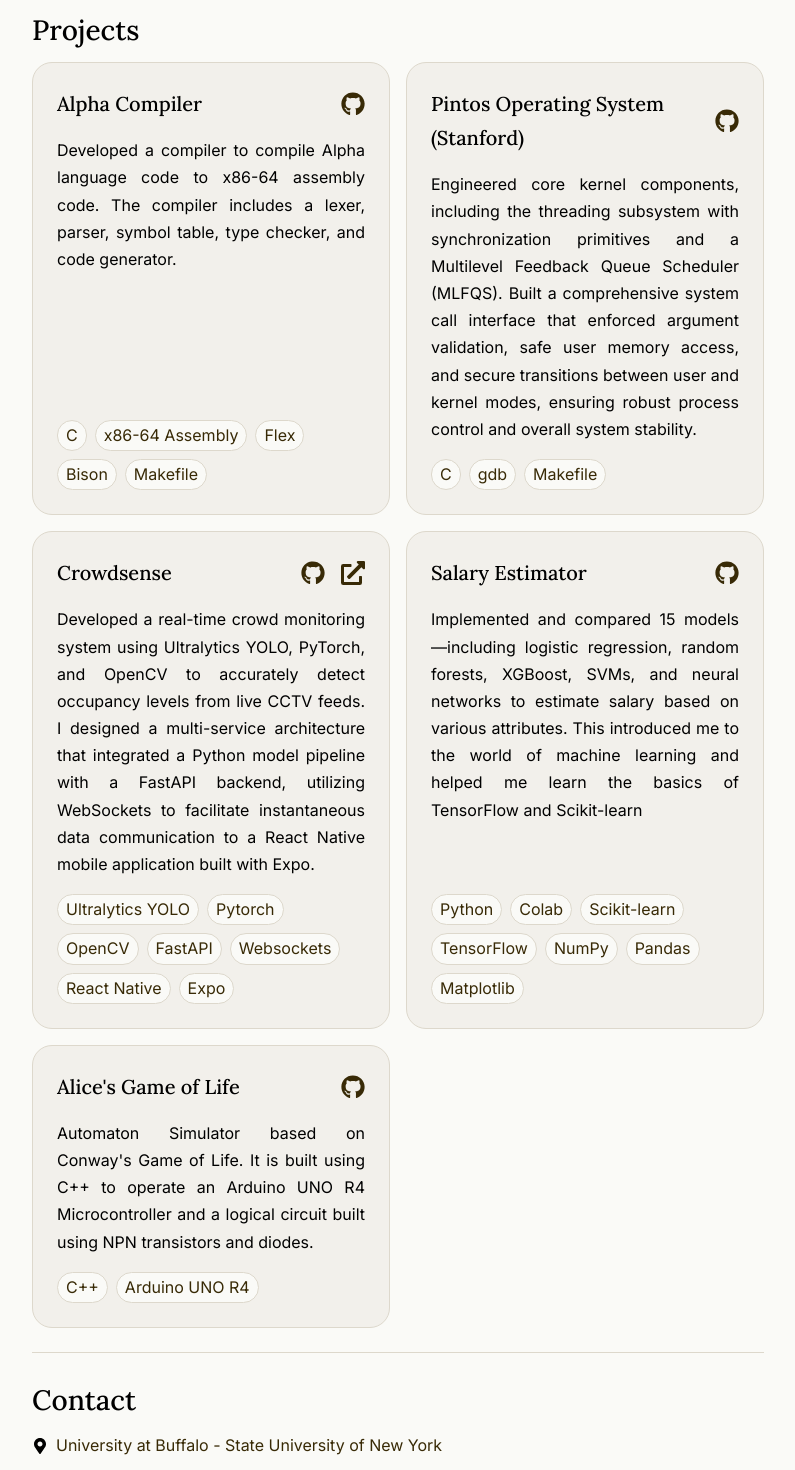
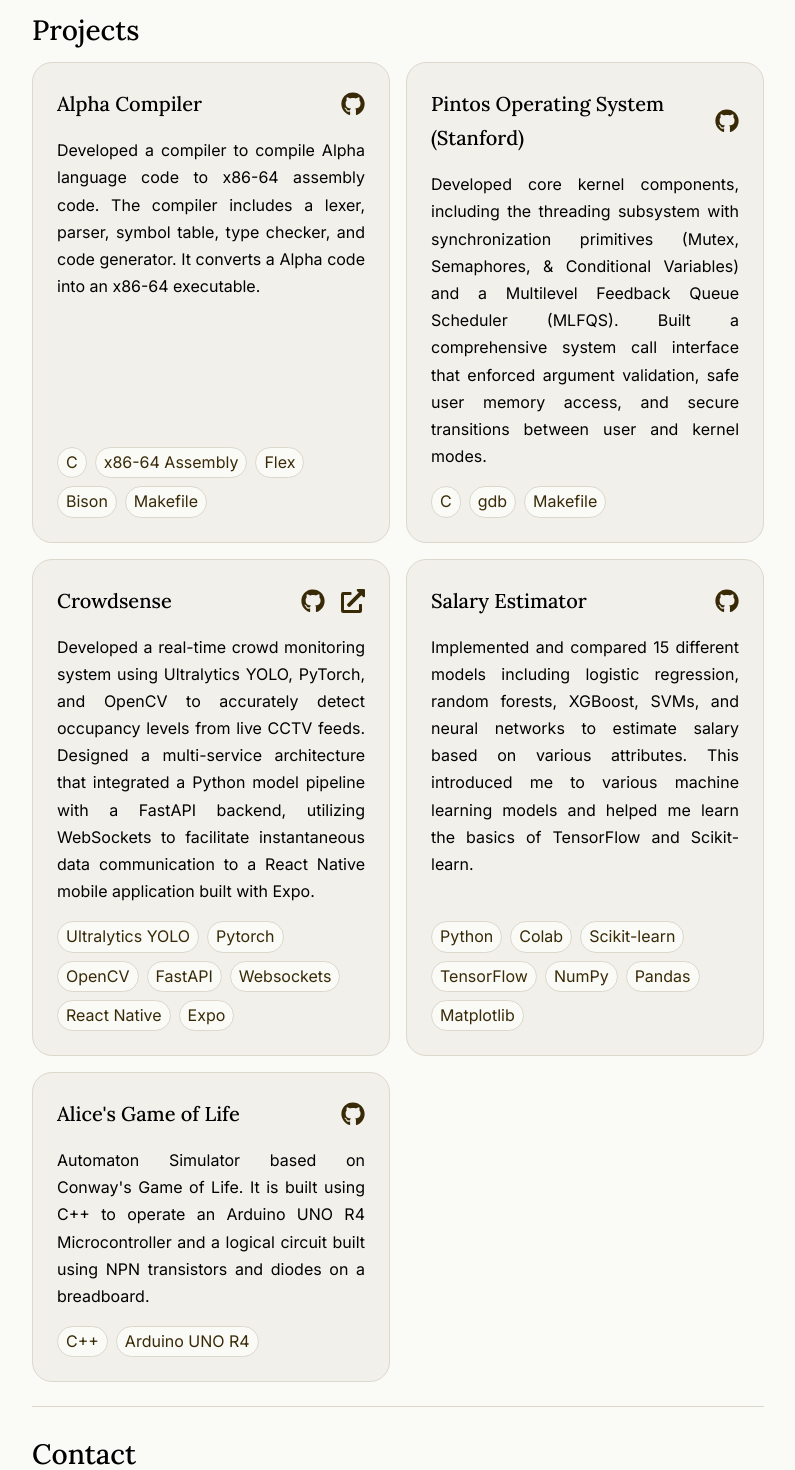
Before and after one commit to HP-002/portfolio, a React (Vite) app: page / in a window 1280 px wide. Shown: the part 3200-4670 px from the top of the page, without its empty margins (452-1247 px from the left). Built offline with nearby package versions, Linux system fonts and the light colour scheme.

Commit message:
Update: project descriptions

```diff
--- a/src/assets/data/projects.js
+++ b/src/assets/data/projects.js
@@ -3,7 +3,7 @@ const projects = [
     id: 'compiler',
     title: 'Alpha Compiler',
     description:
-      'Developed a compiler to compile Alpha language code to x86-64 assembly code. The compiler includes a lexer, parser, symbol table, type checker, and code generator.',
+      'Developed a compiler to compile Alpha language code to x86-64 assembly code. The compiler includes a lexer, parser, symbol table, type checker, and code generator. It converts a Alpha code into an x86-64 executable.',
     tech: ['C', 'x86-64 Assembly', 'Flex', 'Bison', 'Makefile'],
     github: 'https://github.com/HP-002/alpha-compiler',
     live: null,
@@ -13,7 +13,7 @@ const projects = [
     id: 'pintos',
     title: 'Pintos Operating System (Stanford)',
     description:
-      'Engineered core kernel components, including the threading subsystem with synchronization primitives and a Multilevel Feedback Queue Scheduler (MLFQS). Built a comprehensive system call interface that enforced argument validation, safe user memory access, and secure transitions between user and kernel modes, ensuring robust process control and overall system stability.',
+      'Developed core kernel components, including the threading subsystem with synchronization primitives (Mutex, Semaphores, & Conditional Variables) and a Multilevel Feedback Queue Scheduler (MLFQS). Built a comprehensive system call interface that enforced argument validation, safe user memory access, and secure transitions between user and kernel modes.',
     tech: ['C', 'gdb', 'Makefile'],
     github: 'https://github.com/ShambhaviGoyal/Pintos',
     live: null,
@@ -23,7 +23,7 @@ const projects = [
     id: 'crowdsense',
     title: 'Crowdsense',
     description:
-      'Developed a real-time crowd monitoring system using Ultralytics YOLO, PyTorch, and OpenCV to accurately detect occupancy levels from live CCTV feeds. I designed a multi-service architecture that integrated a Python model pipeline with a FastAPI backend, utilizing WebSockets to facilitate instantaneous data communication to a React Native mobile application built with Expo.',
+      'Developed a real-time crowd monitoring system using Ultralytics YOLO, PyTorch, and OpenCV to accurately detect occupancy levels from live CCTV feeds. Designed a multi-service architecture that integrated a Python model pipeline with a FastAPI backend, utilizing WebSockets to facilitate instantaneous data communication to a React Native mobile application built with Expo.',
     tech: [
       'Ultralytics YOLO',
       'Pytorch',
@@ -41,7 +41,7 @@ const projects = [
     id: 'salary-estimator',
     title: 'Salary Estimator',
     description:
-      'Implemented and compared 15 models—including logistic regression, random forests, XGBoost, SVMs, and neural networks to estimate salary based on various attributes. This introduced me to the world of machine learning and helped me learn the basics of TensorFlow and Scikit-learn',
+      'Implemented and compared 15 different models including logistic regression, random forests, XGBoost, SVMs, and neural networks to estimate salary based on various attributes. This introduced me to various machine learning models and helped me learn the basics of TensorFlow and Scikit-learn.',
     tech: ['Python', 'Colab', 'Scikit-learn', 'TensorFlow', 'NumPy', 'Pandas', 'Matplotlib'],
     github: 'https://github.com/HP-002/salary_estimator.git',
     live: null,
@@ -61,7 +61,7 @@ const projects = [
     id: 'gol',
     title: "Alice's Game of Life",
     description:
-      "Automaton Simulator based on Conway's Game of Life. It is built using C++ to operate an Arduino UNO R4 Microcontroller and a logical circuit built using NPN transistors and diodes.",
+      "Automaton Simulator based on Conway's Game of Life. It is built using C++ to operate an Arduino UNO R4 Microcontroller and a logical circuit built using NPN transistors and diodes on a breadboard.",
     tech: ['C++', 'Arduino UNO R4'],
     github: 'https://github.com/WhiteWolf1603/alices-game-of-life',
     live: null,
@@ -70,7 +70,7 @@ const projects = [
   {
     id: 'tenzies',
     title: 'Tenzies',
-    description: 'Tenzies is a fun and interactive dice game',
+    description: 'Tenzies is a fun and interactive dice game built using React. This was one of many projects I developed while learning React and JavaScript.',
     tech: ['React', 'Vite', 'CSS'],
     github: 'https://github.com/HP-002/tenzies',
     live: 'https://hp-tenzies.netlify.app/',
@@ -80,7 +80,7 @@ const projects = [
     id: 'pal',
     title: 'PAL Webpage',
     description:
-      'Webpage for Peer-Assisted Learning Program to host worksheets and solutions',
+      'Webpage for Peer-Assisted Learning Program to host worksheets and solutions. Simple platform used to communicate with students attending my Supplemental Instruction Sessions. This website allowed me to effeciently send material covered in the sessions to all the students.',
     tech: ['JavaScript', 'HTML', 'CSS'],
     github: 'https://github.com/HP-002/PAL_webpage',
     live: 'https://www.acsu.buffalo.edu/~hetpatel/STA-119/',
@@ -90,7 +90,7 @@ const projects = [
     id: 'chef-claude',
     title: 'Chef Claude',
     description:
-      "Chef Claude is a React + Vite web app that uses Hugging Face's Recipe AI to generate recipes based on user-provided ingredients.",
+      "Chef Claude is a React + Vite web app that uses Hugging Face's Recipe AI to generate recipes based on user-provided ingredients. I learned using APIs with React while working on this project.",
     tech: ['React', 'HuggingFace API', 'HTML', 'CSS'],
     github: 'https://github.com/HP-002/chefClaude',
     live: 'https://hp-chefclaude.netlify.app/',
```
